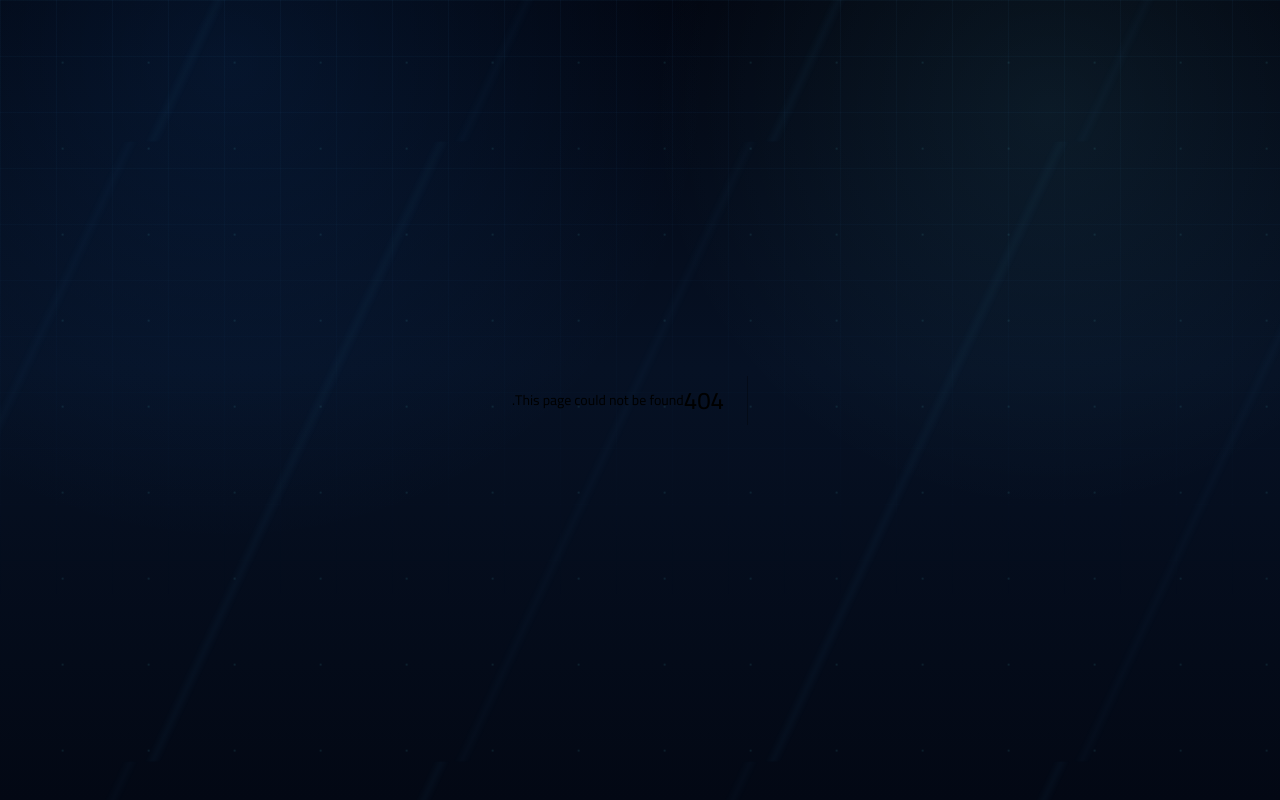
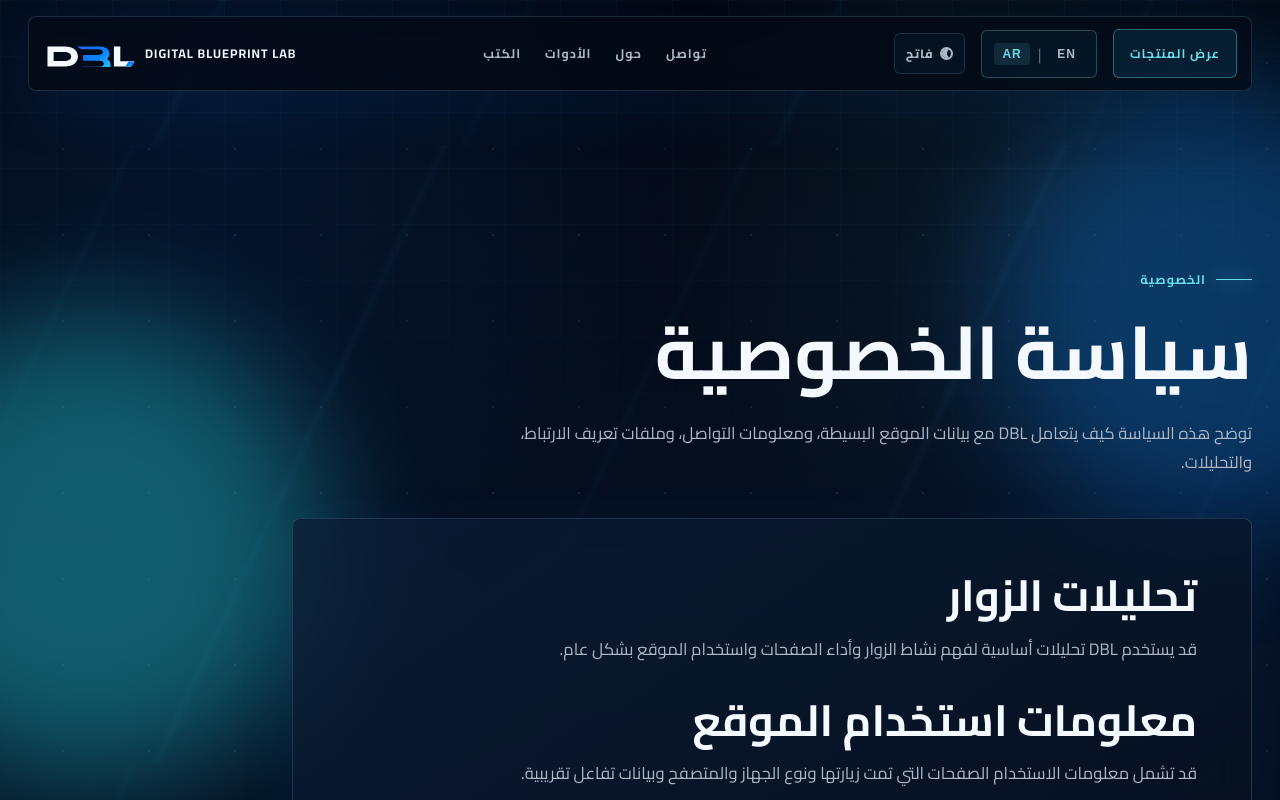
Before and after one commit to elias-mujally/dbl-website, a Next.js app: page /privacy-policy.html in a window 1280 px wide. Before the commit this address had no page. Shown: the top 800 px of the page. Built offline with nearby package versions, Linux system fonts and the light colour scheme.

Commit message:
Migrate policy and payment pages

```diff
--- /dev/null
+++ b/app/privacy-policy.html/page.js
@@ -0,0 +1,11 @@
+import StaticHtmlPage from "../../components/StaticHtmlPage";
+
+export const metadata = {
+  title: "Privacy Policy | Digital Blueprint Lab",
+  description:
+    "Digital Blueprint Lab privacy policy covering analytics, website usage, contact information, cookies, and data protection.",
+};
+
+export default function PrivacyPolicyPage() {
+  return <StaticHtmlPage fileName="privacy-policy.html" />;
+}
--- /dev/null
+++ b/components/StaticHtmlPage.js
@@ -0,0 +1,31 @@
+import HomepageBehavior from "./HomepageBehavior";
+import { Footer, Header } from "./index";
+import { readMainHtml } from "../lib/staticHtml";
+
+export default function StaticHtmlPage({
+  fileName,
+  ctaHref = "/#cta",
+  ctaLabel = "Enter Lab",
+  ctaI18nKey = "nav.enterLab",
+}) {
+  const mainHtml = readMainHtml(fileName);
+
+  return (
+    <>
+      <div className="site-shell">
+        <div className="ambient ambient-a"></div>
+        <div className="ambient ambient-b"></div>
+        <Header
+          brandHref="/"
+          ctaHref={ctaHref}
+          ctaLabel={ctaLabel}
+          ctaI18nKey={ctaI18nKey}
+          includeThemeSwitcher={false}
+        />
+        <div dangerouslySetInnerHTML={{ __html: mainHtml }} />
+        <Footer />
+      </div>
+      <HomepageBehavior />
+    </>
+  );
+}
```
Also changed, not shown: app/payment-methods.html/page.js (added, +11 -0 lines), app/refund-policy.html/page.js (added, +10 -0 lines), app/terms.html/page.js (added, +10 -0 lines).
